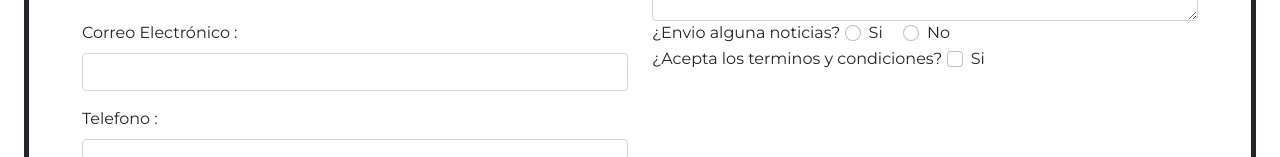
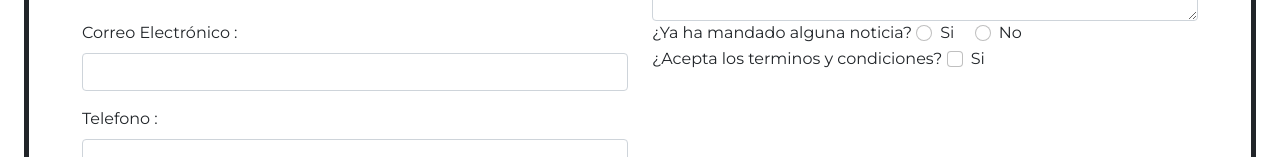
Before and after one commit to tomaschamorr0/Final, a website: page pages/contacto.html in a window 1280 px wide. Shown: the part 419-576 px from the top of the page. Drawn offline with nearby package versions, Linux system fonts and the light colour scheme.

Commit message:
formule mal una pregunta en contacto y ya lo cambie

```diff
--- a/pages/contacto.html
+++ b/pages/contacto.html
@@ -97,7 +97,7 @@
       				</div>
     			</div>
     			<div class="col">
-      				¿Envio alguna noticias?
+					¿Ya ha mandado alguna noticia?
       				<div class="form-check form-check-inline">
         				<input class="form-check-input" type="radio" name="inlineRadioOptions" id="inlineRadio1" value="option1">
         				<label class="form-check-label" for="inlineRadio1">Si</label>
```
